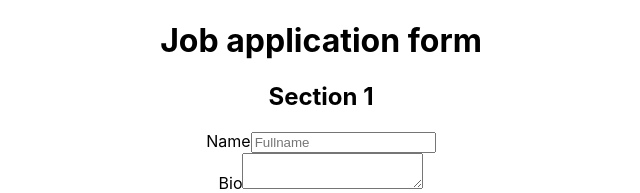
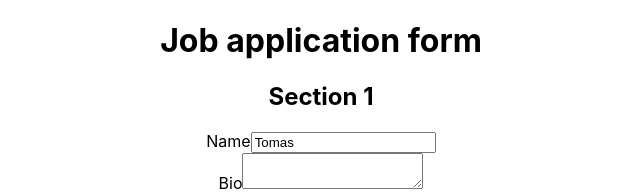
Before and after one commit to TomasGarciaDev/react-testing, a React (Create React App) app: page / in a window 1280 px wide. Shown: the top 193 px of the page, without its empty margins (319-959 px from the left). Built offline with nearby package versions, Linux system fonts and the light colour scheme.

Commit message:
getByDisplayValue

```diff
--- a/src/components/application/Application.tsx
+++ b/src/components/application/Application.tsx
@@ -6,7 +6,13 @@
       <form>
         <div>
           <label htmlFor='name'>Name</label>
-          <input type='text' id='name' placeholder='Fullname' />
+          <input
+            type='text'
+            id='name'
+            placeholder='Fullname'
+            value='Tomas'
+            onChange={() => {}}
+          />
         </div>
         <div>
           <label htmlFor='bio'>Bio</label>
```
Also changed, not shown: 1 other file (tests, documents, lock files or other folders).
